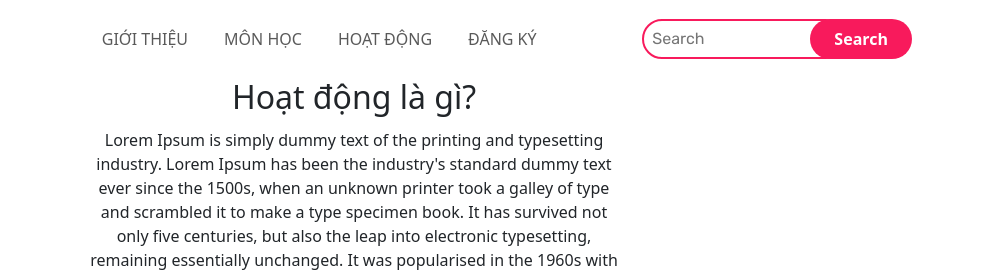
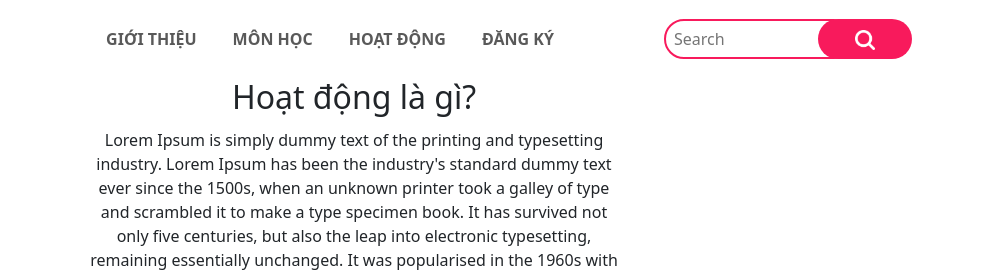
Before and after one commit to anhtracker/ArtSpaceNextGen, a plain HTML site: page activities.html in a window 1280 px wide. Shown: the top 276 px of the page, 286-1280 px from the left. Drawn offline with nearby package versions, Linux system fonts and the light colour scheme.

Commit message:
Update
Update web

```diff
--- a/activities.html
+++ b/activities.html
@@ -16,21 +16,21 @@
           <div class="collapse navbar-collapse" id="navbarScroll">
             <ul class="navbar-nav m-auto my-2 my-lg-0">
               <li class="nav-item">
-                <a class="nav-link" href="index.html">Giới Thiệu</a>
+                <a class="nav-link" href="index.html"><strong>Giới Thiệu</strong></a>
               </li>
               <li class="nav-item">
-                <a class="nav-link" href="subjects.html">Môn học</a>
+                <a class="nav-link" href="subjects.html"><strong>Môn học</strong></a>
               </li>
               <li class="nav-item">
-                <a class="nav-link" href="activities.html">Hoạt động</a>
+                <a class="nav-link" href="activities.html"><strong>Hoạt động</strong></a>
               </li>
               <li class="nav-item">
-                <a class="nav-link" href="registration.html">Đăng ký</a>
+                <a class="nav-link" href="registration.html"><strong>Đăng ký</strong></a>
               </li>
             </ul>
             <form class="d-flex">
               <input class="px-2 search" type="search" placeholder="Search" aria-label="Search">
-              <button class="btn0" type="submit">Search</button>
+              <button class="btn0" type="submit"><img src="img\magnifyingglass.png" width="20"></button>
             </form>
           </div>
         </div>
--- a/style.css
+++ b/style.css
@@ -1,9 +1,8 @@
-@import url('https://fonts.googleapis.com/css2?family=Rubik:ital,wght@0,300..900;1,300..900&display=swap');
+@import url('https://fonts.googleapis.com/css2?family=Open+Sans:ital,wght@0,300..800;1,300..800&display=swap');
 .nav-link
     {margin-right: 10px;
     margin-left: 10px;
     color: black;
-    font-family: "Rubik", sans-serif,;
     text-transform: uppercase;}
 
 .nav-link:hover
@@ -15,7 +14,6 @@
     border-radius: 40px;
     outline: none;
     margin-right: -35px;
-    font-family: "Rubik", sans-serif;
     border: 2px solid rgb(248, 26, 92);}
 
 .btn0
```
Also changed, not shown: index.html (+5 -5 lines), registration.html (+5 -5 lines), subjects.html (+5 -5 lines), img/magnifyingglass.png (added).
